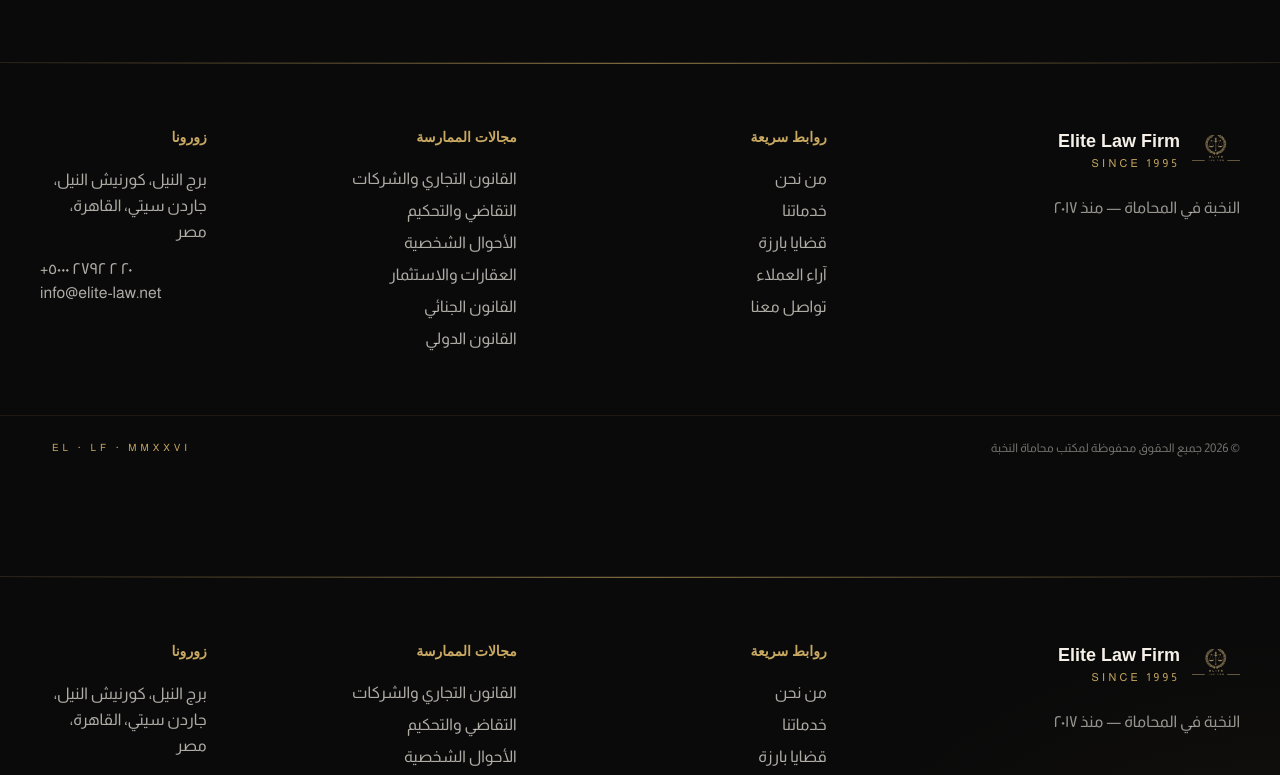
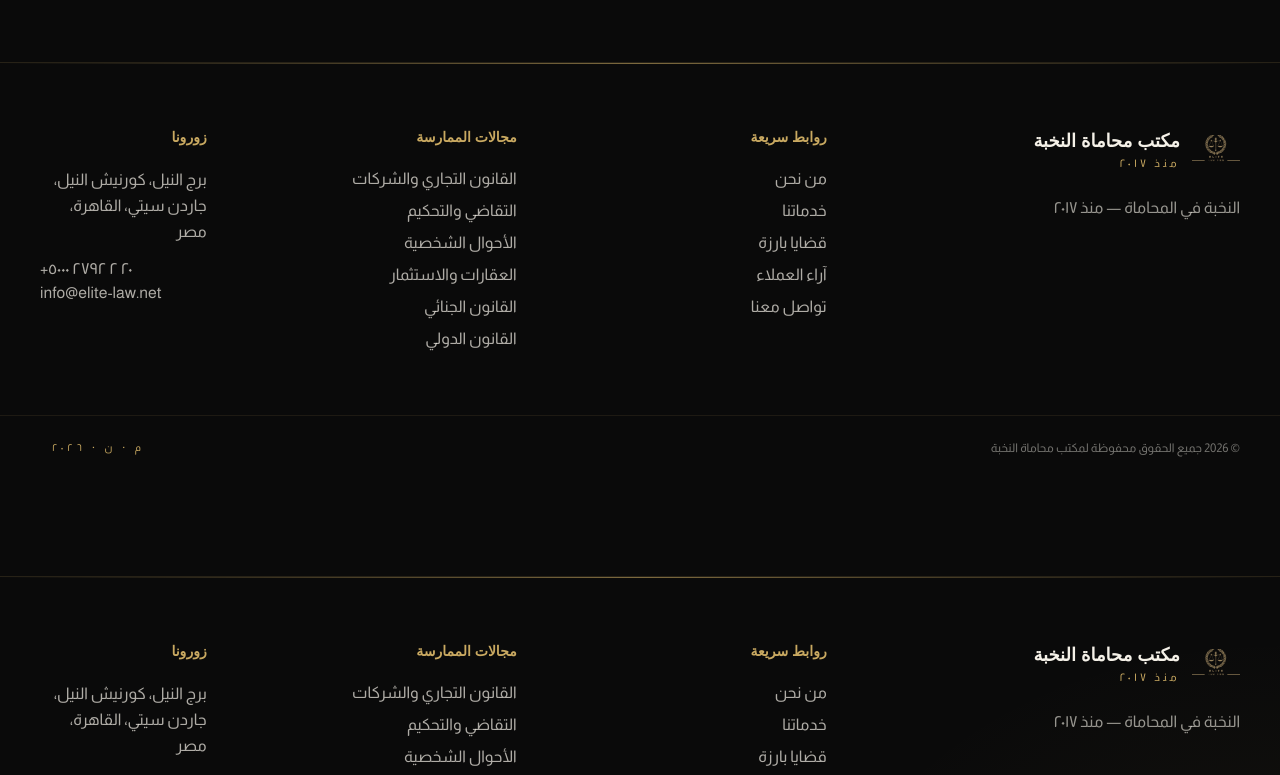
Before and after one commit to ahmalnoman/elite-law-firm, a Next.js app: page / in a window 1280 px wide. Shown: the part 6180-6955 px from the top of the page. Built offline with nearby package versions, Linux system fonts and the light colour scheme; a web font is replaced by a local one.

Commit message:
feat: Footer i18n brand/ornament + route-aware quick links

```diff
--- a/components/Footer.tsx
+++ b/components/Footer.tsx
@@ -1,10 +1,15 @@
 'use client';
 
 import Image from 'next/image';
+import Link from 'next/link';
+import { usePathname } from 'next/navigation';
 import { useI18n } from '@/app/providers';
 
 export default function Footer() {
   const { dict } = useI18n();
+  const pathname = usePathname();
+  const onHome = pathname === '/';
+  const anchor = (id: string) => (onHome ? `#${id}` : `/#${id}`);
   return (
     <footer className="relative border-t border-gold/15 mt-24">
       <div
@@ -16,8 +21,8 @@ export default function Footer() {
           <div className="flex items-center gap-3 mb-6">
             <Image src="/logo.png" alt="" width={48} height={48} className="opacity-95" />
             <div>
-              <div className="numeral text-lg text-bone">Elite Law Firm</div>
-              <div className="text-[11px] tracking-[0.3em] text-gold">SINCE 1995</div>
+              <div className="numeral text-lg text-bone">{dict.brand.name}</div>
+              <div className="text-[11px] tracking-[0.3em] text-gold">{dict.brand.since}</div>
             </div>
           </div>
           <p className="text-bone/60 leading-relaxed max-w-xs">{dict.footer.tagline}</p>
@@ -26,11 +31,11 @@ export default function Footer() {
         <div className="lg:col-span-3">
           <h4 className="numeral text-gold text-sm tracking-[0.3em] mb-5 uppercase">{dict.footer.quickLinks}</h4>
           <ul className="space-y-2 text-bone/70">
-            <li><a className="hover:text-gold transition" href="#about">{dict.nav.about}</a></li>
-            <li><a className="hover:text-gold transition" href="#services">{dict.nav.services}</a></li>
-            <li><a className="hover:text-gold transition" href="#cases">{dict.nav.cases}</a></li>
-            <li><a className="hover:text-gold transition" href="#testimonials">{dict.nav.testimonials}</a></li>
-            <li><a className="hover:text-gold transition" href="#contact">{dict.nav.contact}</a></li>
+            <li><Link className="hover:text-gold transition" href={anchor('about')}>{dict.nav.about}</Link></li>
+            <li><Link className="hover:text-gold transition" href="/services">{dict.nav.services}</Link></li>
+            <li><Link className="hover:text-gold transition" href={anchor('cases')}>{dict.nav.cases}</Link></li>
+            <li><Link className="hover:text-gold transition" href={anchor('testimonials')}>{dict.nav.testimonials}</Link></li>
+            <li><Link className="hover:text-gold transition" href="/contact">{dict.nav.contact}</Link></li>
           </ul>
         </div>
 
@@ -54,7 +59,7 @@ export default function Footer() {
       <div className="border-t border-gold/10">
         <div className="container mx-auto px-6 lg:px-10 py-6 flex flex-col sm:flex-row items-center justify-between gap-3 text-xs text-bone/45">
           <div>© {new Date().getFullYear()} {dict.footer.rights}</div>
-          <div className="ornament text-[10px] tracking-[0.4em]">EL · LF · MMXXVI</div>
+          <div className="ornament text-[10px] tracking-[0.4em]">{dict.brand.monogramYear}</div>
         </div>
       </div>
     </footer>
```
